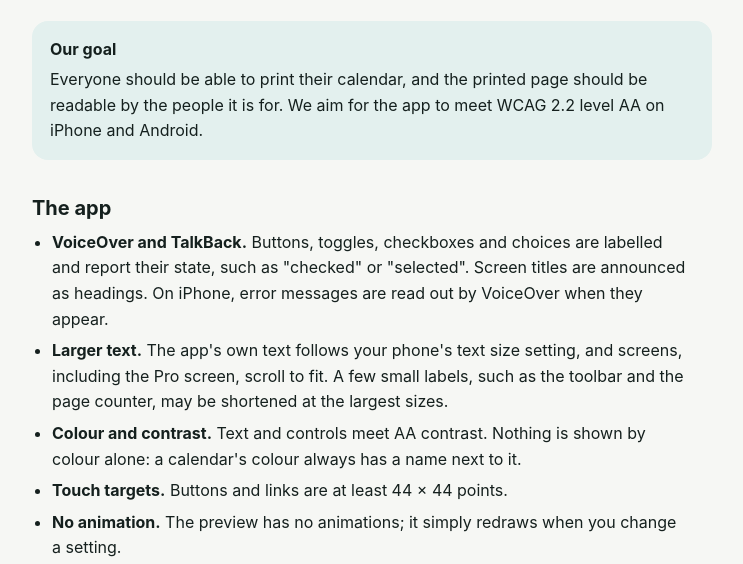
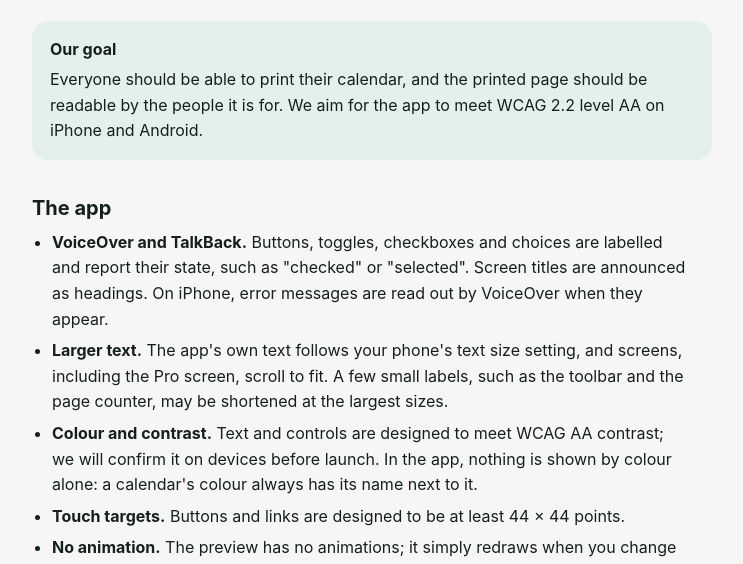
Before and after one commit to ak2552/clientlens-site, a plain HTML site: page printcal/accessibility/index.html in a window 1280 px wide. Shown: the part 207-771 px from the top of the page, without its empty margins (268-1011 px from the left). Drawn offline with Linux system fonts and the light colour scheme.

Commit message:
PrintCal accessibility: contrast and touch targets 'designed to' until device-tested
Co-Authored-By: Claude Opus 5.5 <noreply@anthropic.com>

```diff
--- a/printcal/accessibility/index.html
+++ b/printcal/accessibility/index.html
@@ -70,8 +70,8 @@
     <ul>
       <li><b>VoiceOver and TalkBack.</b> Buttons, toggles, checkboxes and choices are labelled and report their state, such as "checked" or "selected". Screen titles are announced as headings. On iPhone, error messages are read out by VoiceOver when they appear.</li>
       <li><b>Larger text.</b> The app's own text follows your phone's text size setting, and screens, including the Pro screen, scroll to fit. A few small labels, such as the toolbar and the page counter, may be shortened at the largest sizes.</li>
-      <li><b>Colour and contrast.</b> Text and controls meet AA contrast. Nothing is shown by colour alone: a calendar's colour always has a name next to it.</li>
-      <li><b>Touch targets.</b> Buttons and links are at least 44 × 44 points.</li>
+      <li><b>Colour and contrast.</b> Text and controls are designed to meet WCAG AA contrast; we will confirm it on devices before launch. In the app, nothing is shown by colour alone: a calendar's colour always has its name next to it.</li>
+      <li><b>Touch targets.</b> Buttons and links are designed to be at least 44 × 44 points.</li>
       <li><b>No animation.</b> The preview has no animations; it simply redraws when you change a setting.</li>
       <li><b>Any orientation.</b> The app works in portrait and landscape, including on iPad.</li>
       <li><b>No time limits and no flashing content.</b></li>
```
Also changed, not shown: llms-full.txt.
